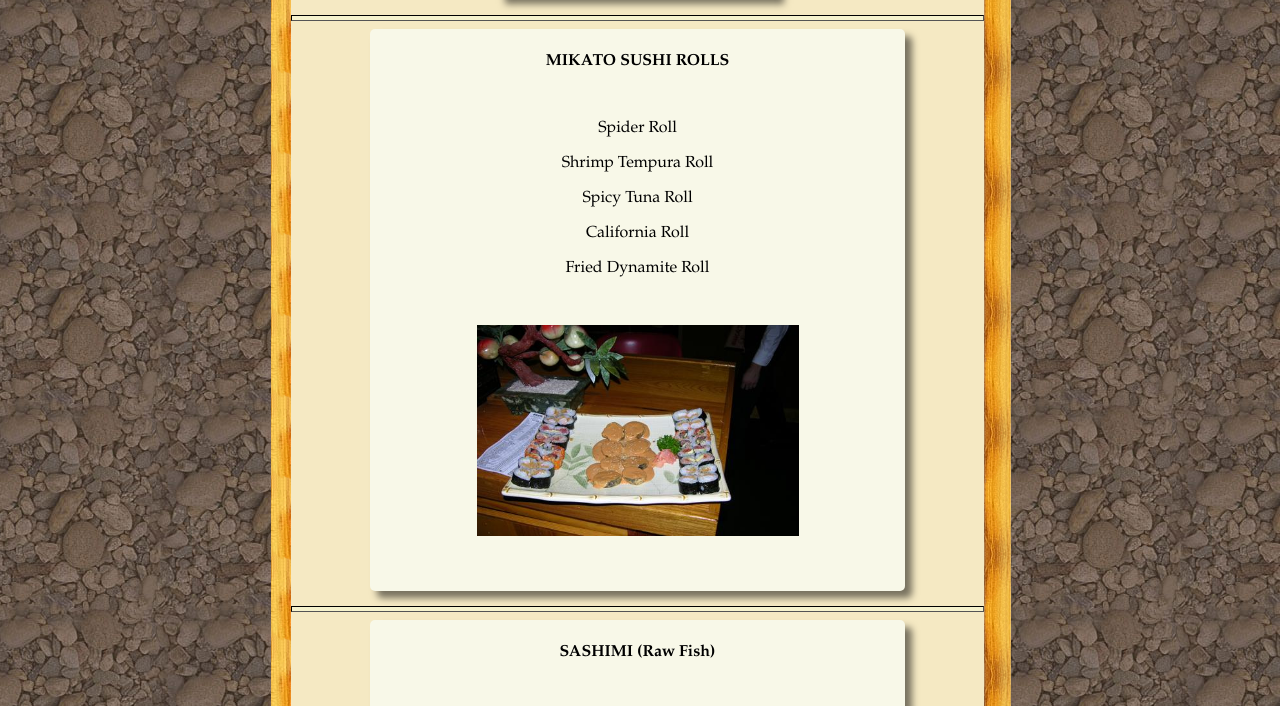
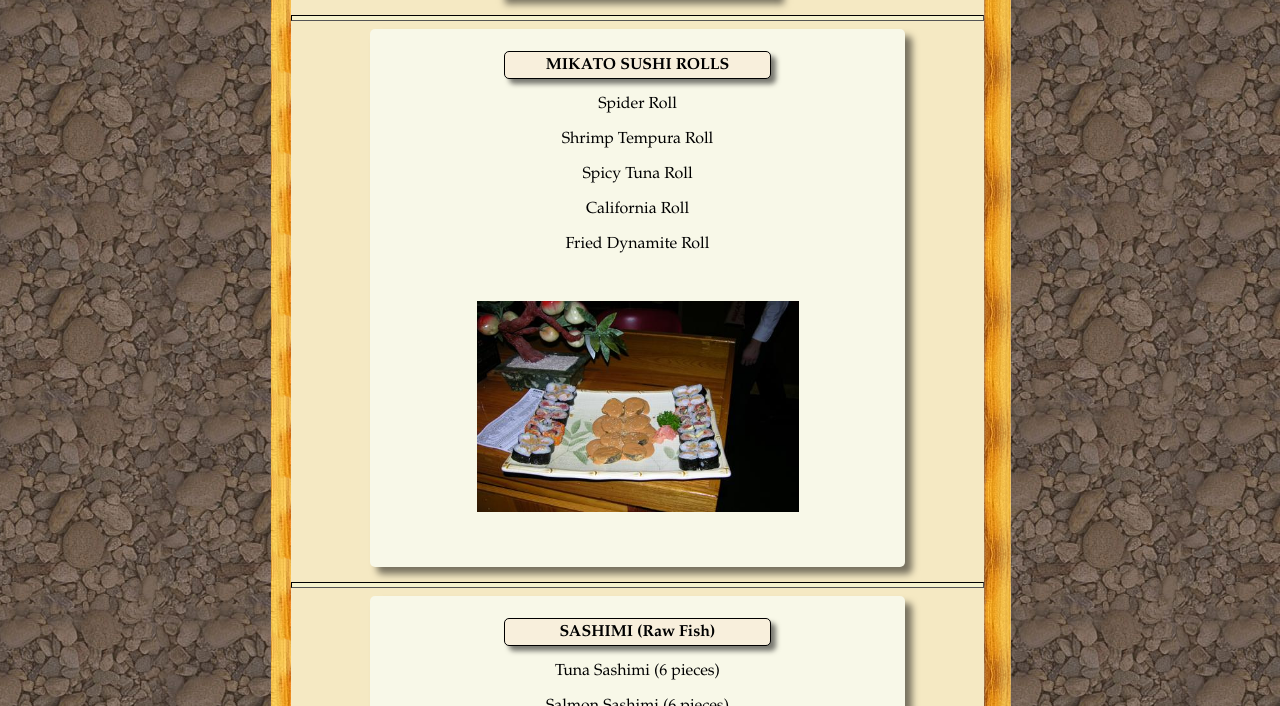
Before and after one commit to walterlee7/mikato, a website: page build/sushi-bar.html in a window 1280 px wide. Shown: the part 358-1064 px from the top of the page. Drawn offline with nearby package versions, Linux system fonts and the light colour scheme.

Commit message:
css update

```diff
--- a/build/index.css
+++ b/build/index.css
@@ -241,7 +241,7 @@
     width: 50%;
     border-radius: 5px;
     padding: 0.2em;
-    background-color: rgb(255, 221, 177);
+    background-color: rgb(248, 239, 220);
     box-shadow: rgba(0, 0, 0, 0.514) 5px 5px 5px;
 }
 
--- a/build/sushi-bar.html
+++ b/build/sushi-bar.html
@@ -120,10 +120,10 @@
                                 <p class="Title_Content">Sushi Bar</p>
                                 <hr />
                                 <div class="sushiSection">
-                                    <p style="text-align: center;"><span
+                                    <p id="menuTitles"><span
                                             style="font-size: medium; font-family: Book Antiqua, Palatino, serif;"><strong>MIKATO
                                                 SUSHI ROLLS</strong></span></p>
-                                    <p style="text-align: center;">&nbsp;</p>
+
                                     <p style="text-align: center;"><span
                                             style="font-size: medium; font-family: Book Antiqua, Palatino, serif;">Spider
                                             Roll</span></p>
@@ -148,10 +148,9 @@
                                 <hr />
 
                                 <div class="sashimiSection">
-                                    <p style="text-align: center;"><span
+                                    <p id="menuTitles"><span
                                             style="font-size: medium; font-family: Book Antiqua, Palatino, serif;"><strong>SASHIMI
                                                 (Raw Fish)</strong></span></p>
-                                    <p>&nbsp;</p>
                                     <p><span style="font-size: medium; font-family: Book Antiqua, Palatino, serif;">Tuna
                                             Sashimi (6 pieces)</span></p>
                                     <p><span style="font-size: medium; font-family: Book Antiqua, Palatino, serif;">Salmon
```
